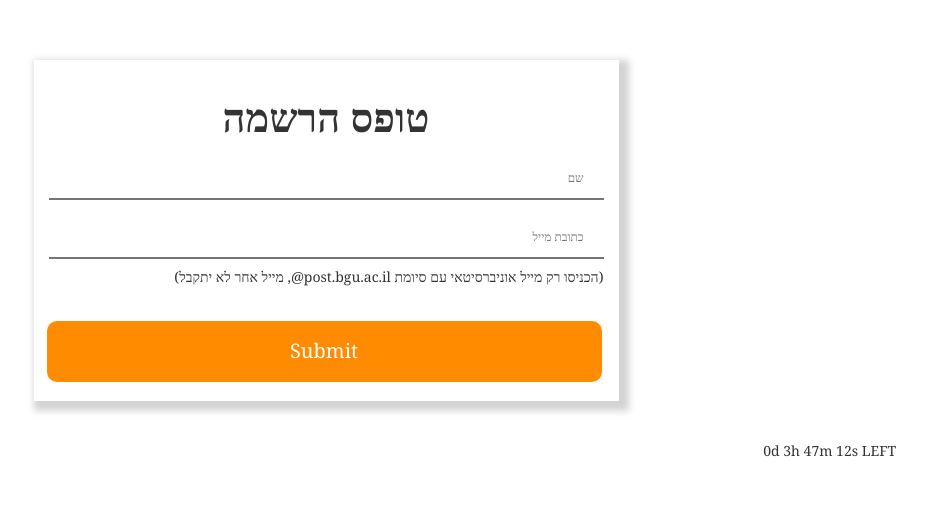
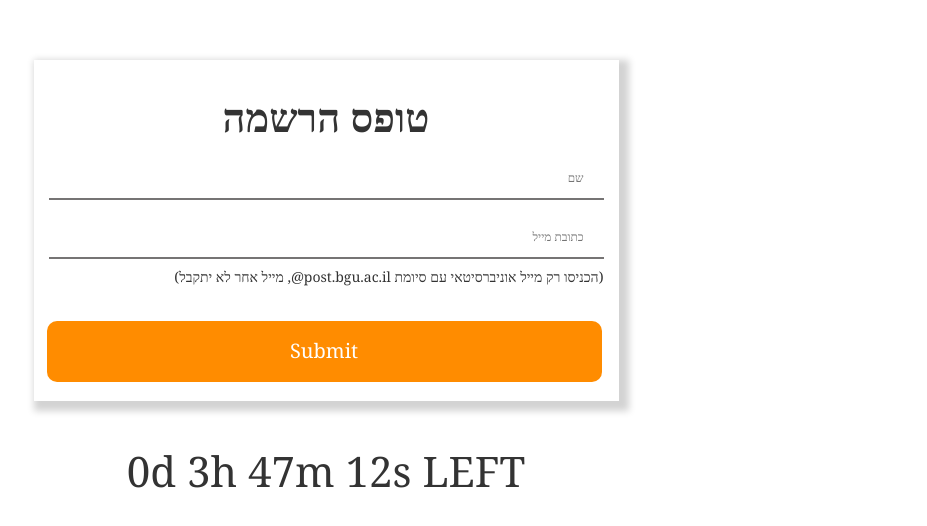
Before and after one commit to YaelJannai/ketemu, a website: page public/index.html in a window 1280 px wide. Shown: the whole page, without its empty margins (314-1241 px from the left). Drawn offline with nearby package versions, Linux system fonts and the light colour scheme.

Commit message:
Update style.css

```diff
--- a/public/style.css
+++ b/public/style.css
@@ -4,17 +4,13 @@
 
 .main{
 	padding:15px;
-	/* font-family: 'Helvetica', serif;  */
 	box-shadow: 5px 5px 7px 5px lightgray;
+}
 
-
-}
 .main h1{
 	font-size: 40px;
 	text-align:center;
-	/* font-family: 'Helvetica', serif;  */
 	font-weight: bold;
-
 }
 
 .box {
@@ -22,7 +18,6 @@
 }
 
 input{
-	/* font-family: 'Helvetica', serif;  */
 	width: 100%;
 	font-size: 20px;
 	padding: 12px 20px;
@@ -31,9 +26,7 @@ input{
 	border-bottom: 2px solid #767474;
 }
 input[type=submit] {
-	/* font-family: 'Helvetica', serif;  */
 	width: 100%;
-	/* background-color: #767474;  */
 	background-color: darkorange;
 	border: none;
 	color: white;
@@ -41,3 +34,12 @@ input[type=submit] {
 	margin: 4px 2px;
 	border-radius: 10px;
 }
+
+.clock{
+	font-size: 3em;
+	text-align: center;
+	margin: auto;
+	/* width: max-content; */
+	/* border:  2px solid #767474;
+	box-shadow: 5px 5px 7px 5px lightgray;  */
+}
```
